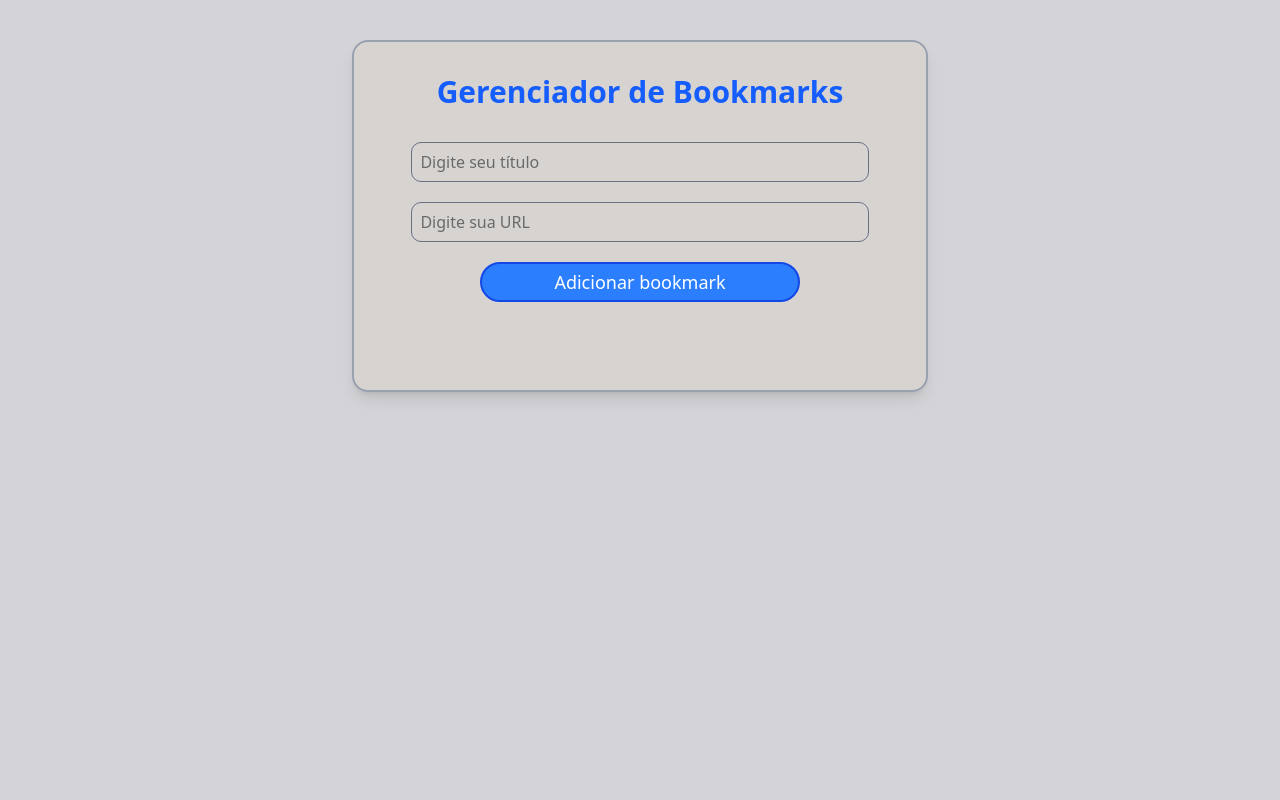
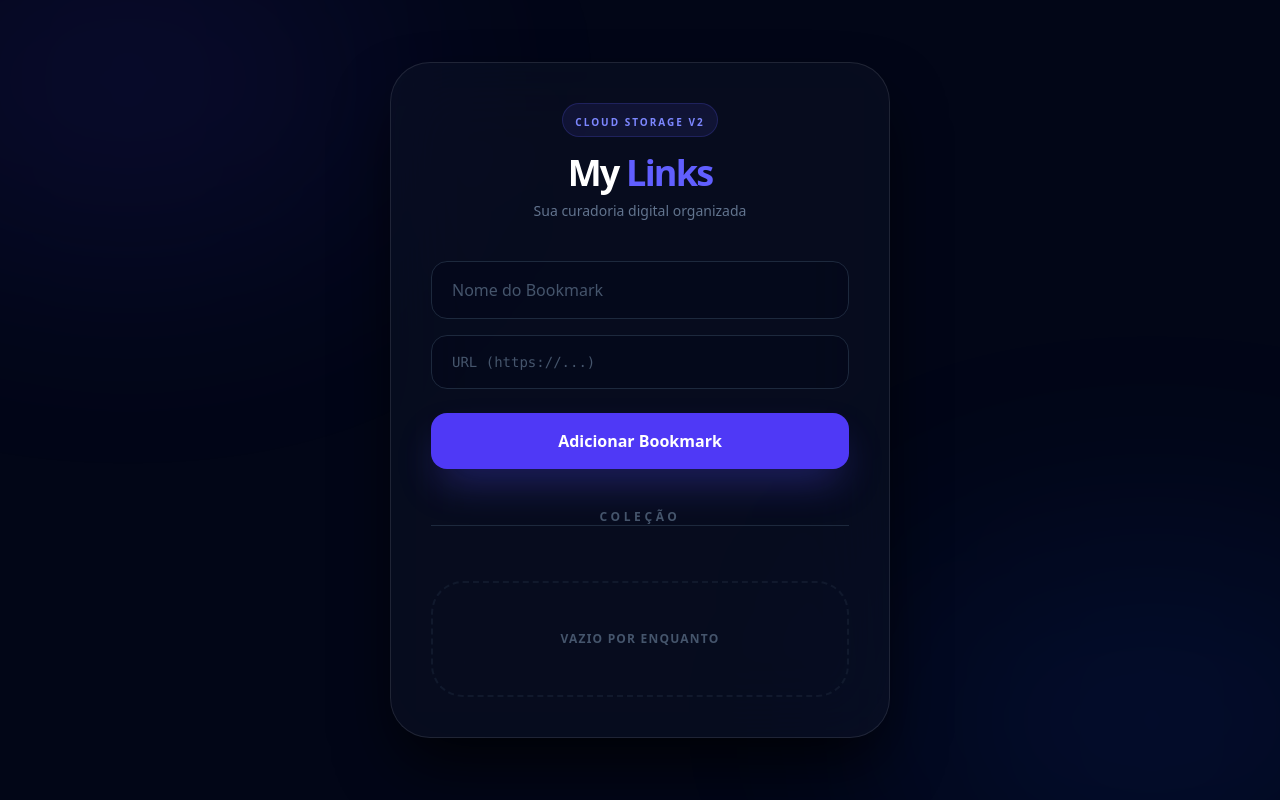
Before and after one commit to Igor-Brandalise/LynkUp, a React (Vite) app: page / in a window 1280 px wide. Built offline with nearby package versions, Linux system fonts and the light colour scheme.

Commit message:
layout novo

```diff
--- a/src/App.tsx
+++ b/src/App.tsx
@@ -1,8 +1,7 @@
-import "./index.css";
+import { useState, useEffect, useCallback } from "react";
 import { Formulario } from "./components/formulario";
 import { Favoritos } from "./components/favoritos";
 import type { Favorito } from "./types/favorito";
-import { useState, useEffect, useCallback } from "react";
 
 function App() {
   const [favoritos, setFavoritos] = useState<Favorito[]>(() => {
@@ -23,15 +22,44 @@ function App() {
   }, [favoritos]);
 
   return (
-    <div className="flex justify-center items-start pt-10 bg-zinc-300 min-h-screen px-4">
-      <main className="flex flex-col gap-8 border-2 border-gray-400 w-full max-w-xl rounded-2xl p-6 md:p-8 shadow-lg bg-stone-300">
-        <h1 className="text-3xl font-bold text-center text-blue-600">
-          Gerenciador de Bookmarks
-        </h1>
+    <div className="min-h-screen bg-[#020617] text-slate-200 flex items-center justify-center p-6 selection:bg-indigo-500/30">
+      {/* Background Glows Decorativos */}
+      <div className="fixed top-[-10%] left-[-10%] w-[40%] h-[40%] bg-indigo-600/10 rounded-full blur-[120px] pointer-events-none"></div>
+      <div className="fixed bottom-[-10%] right-[-10%] w-[40%] h-[40%] bg-blue-600/10 rounded-full blur-[120px] pointer-events-none"></div>
 
-        <Formulario aoAdicionar={adicionarFavorito} favoritos={favoritos} />
+      <main className="w-full max-w-[500px] relative">
+        <section className="relative bg-slate-900/40 backdrop-blur-2xl border border-white/10 rounded-[2.5rem] p-8 md:p-10 shadow-[0_32px_64px_-12px_rgba(0,0,0,0.8)] overflow-hidden">
+          <header className="mb-10 text-center">
+            <div className="inline-block bg-indigo-500/10 border border-indigo-500/20 rounded-full px-3 py-1 mb-4">
+              <span className="text-[10px] font-bold uppercase tracking-[0.2em] text-indigo-400">
+                Cloud Storage v2
+              </span>
+            </div>
+            <h1 className="text-4xl font-black text-white tracking-tighter mb-2">
+              My <span className="text-indigo-500">Links</span>
+            </h1>
+            <p className="text-slate-500 text-sm font-medium">
+              Sua curadoria digital organizada
+            </p>
+          </header>
 
-        <Favoritos lista={favoritos} aoRemover={removerFavorito} />
+          <div className="space-y-10">
+            <Formulario aoAdicionar={adicionarFavorito} favoritos={favoritos} />
+
+            <div className="relative">
+              <div className="absolute inset-0 flex items-center">
+                <span className="w-full border-t border-slate-800"></span>
+              </div>
+              <div className="relative flex justify-center text-xs uppercase">
+                <span className="bg-transparent px-2 pb-4 text-slate-600 tracking-[0.3em] font-bold">
+                  Coleção
+                </span>
+              </div>
+            </div>
+
+            <Favoritos lista={favoritos} aoRemover={removerFavorito} />
+          </div>
+        </section>
       </main>
     </div>
   );
--- a/src/components/favoritos.tsx
+++ b/src/components/favoritos.tsx
@@ -1,14 +1,11 @@
 import type { Favorito } from "../types/favorito";
 import { Lista } from "./lista";
 
-type Props = {
-  lista: Favorito[];
-  aoRemover: (id: string) => void;
-};
+type Props = { lista: Favorito[]; aoRemover: (id: string) => void };
 
 export function Favoritos({ lista, aoRemover }: Props) {
   return (
-    <div>
+    <div className="relative">
       <Lista itens={lista} aoRemover={aoRemover} />
     </div>
   );
--- a/src/components/formulario.tsx
+++ b/src/components/formulario.tsx
@@ -4,15 +4,6 @@ import type { Favorito } from "../types/favorito";
 type Props = {
   aoAdicionar: (favorito: Favorito) => void;
   favoritos: Favorito[];
-};
-
-const isValidUrl = (url: string) => {
-  try {
-    new URL(url);
-    return true;
-  } catch {
-    return false;
-  }
 };
 
 export function Formulario({ aoAdicionar, favoritos }: Props) {
@@ -23,73 +14,50 @@ export function Formulario({ aoAdicionar, favoritos }: Props) {
   const handleSubmit = useCallback(
     (e: React.FormEvent) => {
       e.preventDefault();
-
-      if (!titulo || !url) {
-        setErro("Por favor, preencha todos os campos");
-        return;
-      }
-
-      if (!isValidUrl(url)) {
-        setErro("Por favor, insira uma URL válida");
-        return;
-      }
-
-      const urlJaExiste = favoritos.some((f) => f.url === url);
-      if (urlJaExiste) {
-        setErro("Essa URL já foi adicionada");
-        return;
-      }
+      if (!titulo || !url) return setErro("Preencha todos os campos");
+      if (favoritos.some((f) => f.url === url)) return setErro("Link já salvo");
 
       setErro("");
-
-      const novoFavorito: Favorito = {
-        id: crypto.randomUUID(),
-        titulo,
-        url,
-      };
-
-      aoAdicionar(novoFavorito);
-
+      aoAdicionar({ id: crypto.randomUUID(), titulo, url });
       setTitulo("");
       setUrl("");
     },
-    [titulo, url, favoritos, aoAdicionar]
+    [titulo, url, favoritos, aoAdicionar],
   );
 
-  const isFormValid = titulo.trim() !== "" && url.trim() !== "" && isValidUrl(url);
-
   return (
-    <form onSubmit={handleSubmit} className="flex flex-col items-center gap-5">
+    <form onSubmit={handleSubmit} className="flex flex-col gap-4">
+      <div className="group/field relative">
         <input
           type="text"
           value={titulo}
           onChange={(e) => setTitulo(e.target.value)}
-        placeholder="Digite seu título"
-        className="w-[90%] h-10 border border-gray-500 rounded-[10px] p-2"
-        aria-label="Título do bookmark"
+          placeholder="Nome do Bookmark"
+          className="w-full bg-slate-950/40 border border-slate-800 rounded-2xl py-4 px-5 text-white placeholder:text-slate-600 focus:outline-none focus:border-indigo-500/50 focus:ring-4 focus:ring-indigo-500/10 transition-all"
         />
+      </div>
 
+      <div className="group/field relative">
         <input
           type="url"
           value={url}
           onChange={(e) => setUrl(e.target.value)}
-        placeholder="Digite sua URL"
-        className="w-[90%] h-10 border border-gray-500 rounded-[10px] p-2"
-        aria-label="URL do bookmark"
+          placeholder="URL (https://...)"
+          className="w-full bg-slate-950/40 border border-slate-800 rounded-2xl py-4 px-5 text-indigo-400 placeholder:text-slate-600 focus:outline-none focus:border-indigo-500/50 focus:ring-4 focus:ring-indigo-500/10 transition-all text-sm font-mono"
         />
+      </div>
 
       {erro && (
-        <p className="text-red-600 font-bold" role="alert" aria-live="assertive">
+        <p className="text-red-500 text-[10px] font-bold uppercase tracking-widest ml-2">
           {erro}
         </p>
       )}
 
       <button
         type="submit"
-        disabled={!isFormValid}
-        className={` text-lg w-[70%] max-w-xs h-10 border-2 bg-blue-500 text-white border-blue-700 rounded-4xl transition-transform duration-300 ease-in-out hover:scale-105 hover:shadow-lg hover:bg-blue-700` }
+        className="w-full bg-indigo-600 hover:bg-indigo-500 text-white font-bold py-4 rounded-2xl shadow-[0_20px_40px_-10px_rgba(79,70,229,0.4)] active:scale-[0.98] transition-all mt-2"
       >
-        Adicionar bookmark
+        Adicionar Bookmark
       </button>
     </form>
   );
--- a/src/components/lista.tsx
+++ b/src/components/lista.tsx
@@ -1,25 +1,43 @@
 import type { Favorito } from "../types/favorito";
 
-type props = {
-  itens: Favorito[];
-  aoRemover: (id: string) => void;
-};
+type Props = { itens: Favorito[]; aoRemover: (id: string) => void };
 
-export function Lista({ itens, aoRemover }: props) {
+export function Lista({ itens, aoRemover }: Props) {
+  if (itens.length === 0) {
+    return (
+      <div className="text-center py-12 border-2 border-dashed border-slate-800/50 rounded-[2rem]">
+        <p className="text-slate-600 text-xs font-bold uppercase tracking-widest">
+          Vazio por enquanto
+        </p>
+      </div>
+    );
+  }
+
   return (
-    <ul className="flex flex-col gap-4 mt-6">
+    <ul className="grid gap-4 max-h-[350px] overflow-y-auto pr-2 custom-scrollbar">
       {itens.map((item) => (
-        <li key={item.id} className="flex justify-between items-center rounded-[10px] border p-2">
-          <a
-            href={item.url}
-            target="_blank"
-            rel="nooperner noreferrer"
-            className="text-blue-500 hover:underline"
+        <li
+          key={item.id}
+          className="group flex justify-between items-center bg-white/5 border border-white/5 p-5 rounded-2xl hover:bg-white/10 hover:border-white/10 transition-all animate-in fade-in slide-in-from-bottom-3"
+        >
+          <div className="flex flex-col min-w-0">
+            <span className="text-white font-bold truncate text-base tracking-tight">
+              {item.titulo}
+            </span>
+            <a
+              href={item.url}
+              target="_blank"
+              className="text-indigo-400/70 text-xs truncate hover:text-indigo-400 transition-colors mt-1 font-mono"
+            >
+              {item.url.replace(/^https?:\/\//, "")}
+            </a>
+          </div>
+
+          <button
+            onClick={() => aoRemover(item.id)}
+            className="opacity-0 group-hover:opacity-100 bg-red-500/10 text-red-500 text-[10px] font-black uppercase tracking-tighter rounded-lg px-3 py-2 hover:bg-red-500 hover:text-white transition-all ml-4"
           >
-            {item.titulo}
-          </a>
-          <button onClick={() => aoRemover(item.id)} className="bg-red-900 text-white rounded-2xl px-3 py-1 hover:bg-red-600">
-            Remover
+            Del
           </button>
         </li>
       ))}
```
Also changed, not shown: src/types/favorito.ts (line endings or trailing spaces), 2 other files (tests, documents, lock files or other folders). Lines whose indentation alone changed are shown as unchanged.
